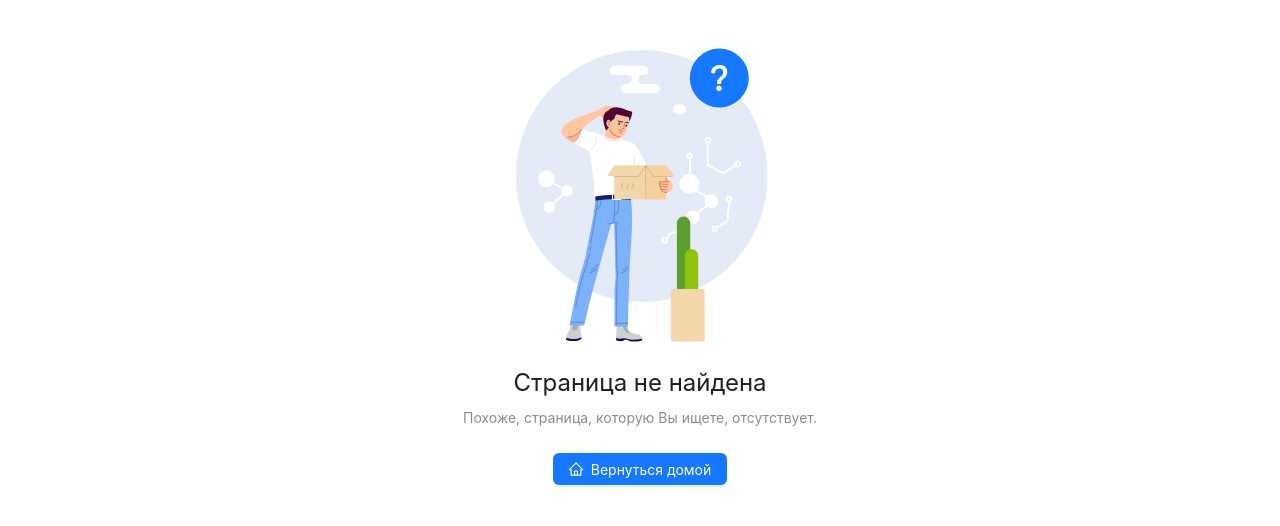
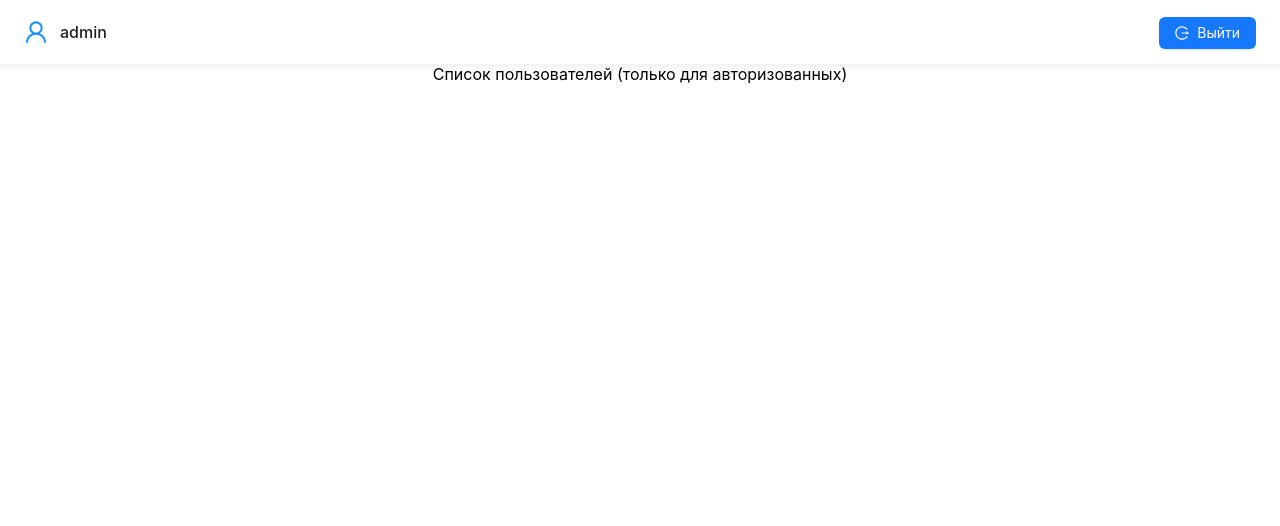
Before and after one commit to Olga024/user_list, a React (Create React App) app: page /users in a window 1280 px wide. Before the commit this address led to /auth. Shown: the top 526 px of the page. Built offline with nearby package versions, Linux system fonts and the light colour scheme; sample sign-in values are in the browser's storage.

Commit message:
added AppBar

```diff
--- a/package.json
+++ b/package.json
@@ -4,6 +4,7 @@
   "private": true,
   "dependencies": {
     "@ant-design/icons": "^6.1.0",
+    "@ant-design/v5-patch-for-react-19": "^1.0.3",
     "@tanstack/react-query": "^5.90.21",
     "@tanstack/react-query-devtools": "^5.91.3",
     "@testing-library/dom": "^10.4.1",
--- a/src/App.tsx
+++ b/src/App.tsx
@@ -5,17 +5,25 @@ import { AuthPage } from './pages/AuthPage';
 import { NotFound } from './pages/NotFound';
 import { UserListPage } from './pages/UserListPage';
 import { useAppStateContext } from './context/AppStateContext';
+import { AppBar } from './components/AppBar';
 
 function App() {
   const { loggedUser } = useAppStateContext();
 
   return (
     <div className="App">
+      {loggedUser && <AppBar />}
       <Routes>
-        <Route path="/" element={<Navigate to={Paths.HOME} replace />} />
-        <Route path={Paths.HOME} element={<AuthPage />} />
+        <Route path={Paths.HOME} element={<Navigate to={Paths.LOGIN} replace />} />
+        <Route
+          path={Paths.LOGIN}
+          element={!loggedUser ? <AuthPage /> : <Navigate to={Paths.USERLIST} replace />}
+        />
+        <Route
+          path={Paths.USERLIST}
+          element={loggedUser ? <UserListPage /> : <Navigate to={Paths.LOGIN} replace />}
+        />
         <Route path={Paths.NOTFOUND} element={<NotFound />} />
-        <Route path={Paths.USERLIST} element={<UserListPage />} />
       </Routes>
     </div>
   );
--- /dev/null
+++ b/src/components/AppBar.tsx
@@ -0,0 +1,47 @@
+import { useNavigate } from "react-router-dom";
+import { useAppStateContext } from "../context/AppStateContext";
+import { Header } from "antd/es/layout/layout";
+import { LogoutOutlined, UserOutlined } from "@ant-design/icons";
+import { Button, Space } from "antd";
+import { useCallback } from "react";
+
+export const AppBar = () => {
+    const { loggedUser, setLoggedUser } = useAppStateContext();
+    const navigate = useNavigate();
+
+    const handleLogout = useCallback(() => {
+        localStorage.removeItem('accessToken');
+        setLoggedUser(null);
+        navigate('/');
+    }, [setLoggedUser, navigate])
+
+    if (!loggedUser) return null;
+
+    return (
+        <Header style={{
+            display: 'flex',
+            alignItems: 'center',
+            justifyContent: 'space-between',
+            padding: '0 24px',
+            background: '#fff',
+            boxShadow: '0 2px 8px rgba(0, 21, 41, 0.08)'
+        }}>
+            <div style={{ display: 'flex', alignItems: 'center' }}>
+                <UserOutlined style={{ fontSize: 24, color: '#1890ff', marginRight: 12 }} />
+                <span style={{ fontSize: 16, fontWeight: 500 }}>
+                    {loggedUser.login}
+                </span>
+            </div>
+
+            <Space>
+                <Button
+                    type="primary"
+                    icon={<LogoutOutlined />}
+                    onClick={handleLogout}
+                >
+                    Выйти
+                </Button>
+            </Space>
+        </Header>
+    );
+}
--- a/src/context/AppStateContext.tsx
+++ b/src/context/AppStateContext.tsx
@@ -7,7 +7,7 @@ export type TUser = {
 
 type TAppStateContext = {
     loggedUser: TUser | null,
-    setLoggedUser: (user: TUser) => void,
+    setLoggedUser: (user: TUser | null) => void,
     isCheckingAuth: boolean,
 }
 
@@ -17,6 +17,7 @@ const Context = createContext<TAppStateContext>(null);
 export const AppStateProvider = ({ children }: { children: ReactNode }) => {
     const [loggedUser, setLoggedUser] = useState<TAppStateContext['loggedUser']>(null);
     const [isCheckingAuth, setIsCheckingAuth] = useState(true);
+
     useEffect(() => {
         const accessToken = window.localStorage.getItem('accessToken');
         if (accessToken) {
--- a/src/index.tsx
+++ b/src/index.tsx
@@ -1,3 +1,4 @@
+import '@ant-design/v5-patch-for-react-19'
 import React from 'react';
 import ReactDOM from 'react-dom/client';
 import './index.css';
--- a/src/paths.ts
+++ b/src/paths.ts
@@ -1,5 +1,6 @@
 export const Paths = {
-    HOME: '/login',
+    HOME: '/',
+    LOGIN: '/login',
     NOTFOUND: '*',
-    USERLIST: 'users',
+    USERLIST: '/users',
 }
```
Also changed, not shown: 1 other file (tests, documents, lock files or other folders).
